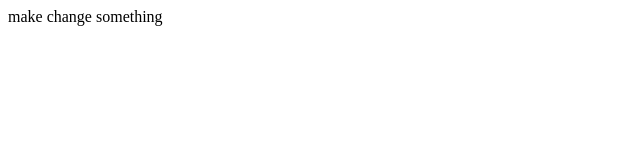
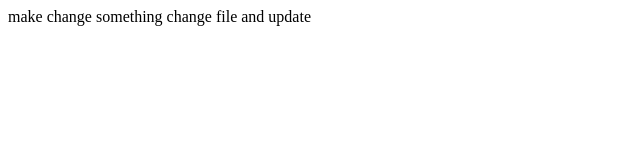
Before and after one commit to vuvantienhd96/project_demo_t3h_learn_github, a website: page index.html in a window 1280 px wide. Shown: the whole page, without its empty margins (0-640 px from the left). Drawn offline with Linux system fonts and the light colour scheme.

Commit message:
add new text

```diff
--- a/index.html
+++ b/index.html
@@ -8,6 +8,7 @@
 </head>
 <body>
     make change something
+	change file and update
 </body>
 <script src="index.js"></script>
 </html>
```
